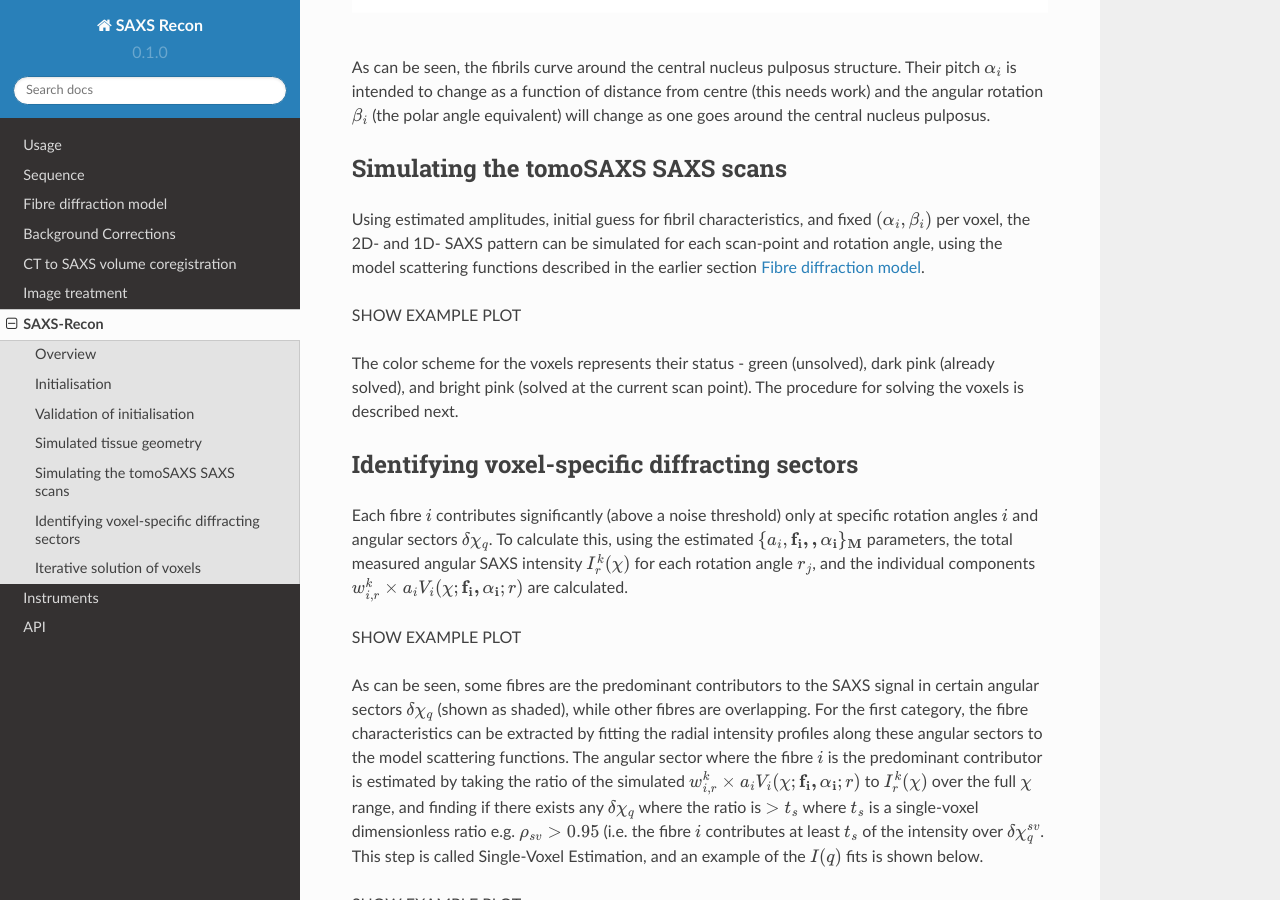
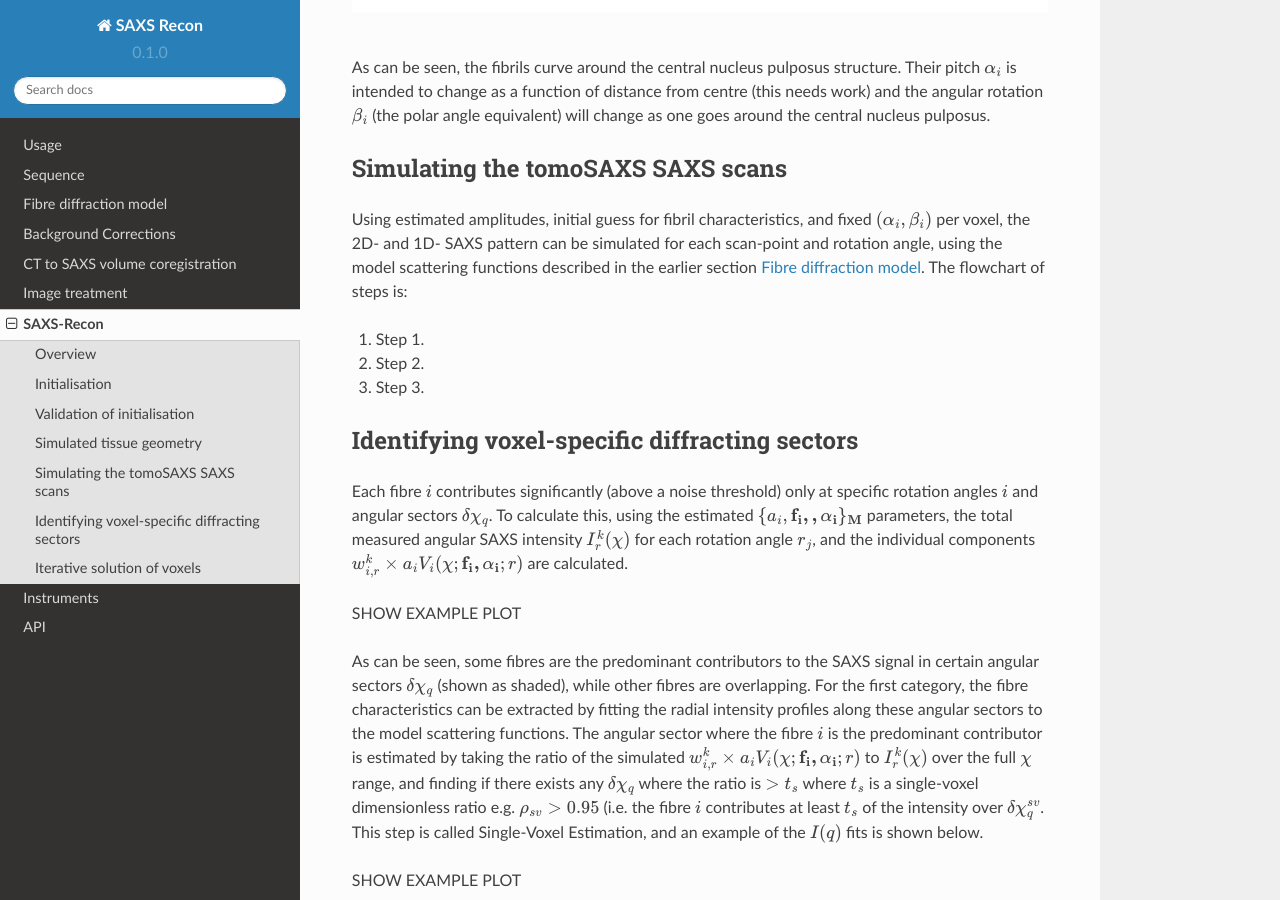
Before and after one commit to himadri111/saxs-docs-tutorial, a Sphinx documentation site: the page built from docs/source/saxsrecon.rst, in a window 1280 px wide and 900 px high, scrolled down 2542 px. Built offline with Sphinx 7.4.7 and the Read the Docs theme 2.0.0, drawn with Linux system fonts in a browser that asks for light colours.

Commit message:
Update saxsrecon.rst

```diff
--- a/docs/source/saxsrecon.rst
+++ b/docs/source/saxsrecon.rst
@@ -84,11 +84,12 @@ As can be seen, the fibrils curve around the central nucleus pulposus structure.
 
 Simulating the tomoSAXS SAXS scans
 -----------------------------------------------
-Using estimated amplitudes, initial guess for fibril characteristics, and fixed :math:`(\alpha_{i},\beta_{i})` per voxel, the 2D- and 1D- SAXS pattern can be simulated for each scan-point and rotation angle, using the model scattering functions described in the earlier section :ref:`section_fibre_diff`.
+Using estimated amplitudes, initial guess for fibril characteristics, and fixed :math:`(\alpha_{i},\beta_{i})` per voxel, the 2D- and 1D- SAXS pattern can be simulated for each scan-point and rotation angle, using the model scattering functions described in the earlier section :ref:`section_fibre_diff`. The flowchart of steps is:
 
-SHOW EXAMPLE PLOT
+#. Step 1.
+#. Step 2.
+#. Step 3.
 
-The color scheme for the voxels represents their status - green (unsolved), dark pink (already solved), and bright pink (solved at the current scan point). The procedure for solving the voxels is described next.
 
 .. _voxelsol:
 
```
